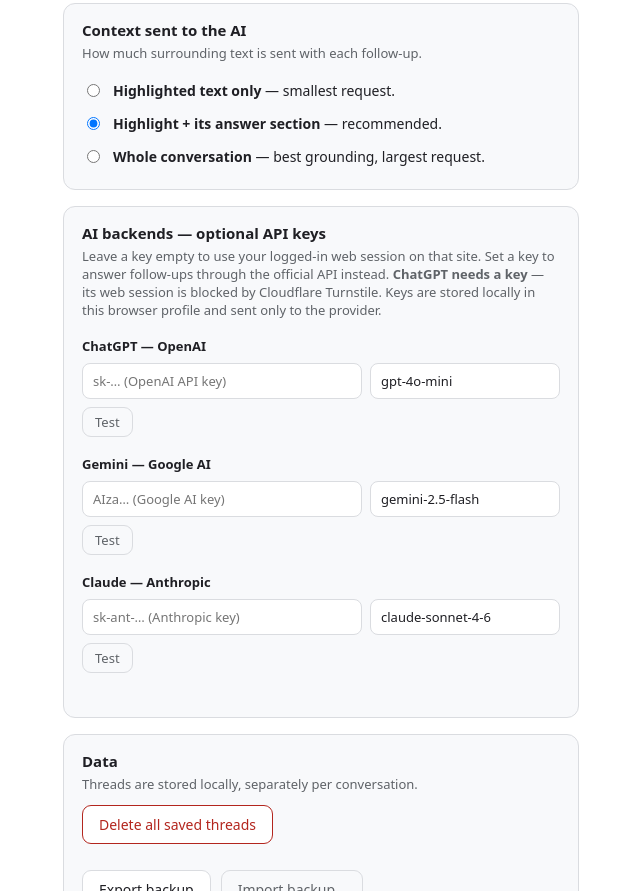
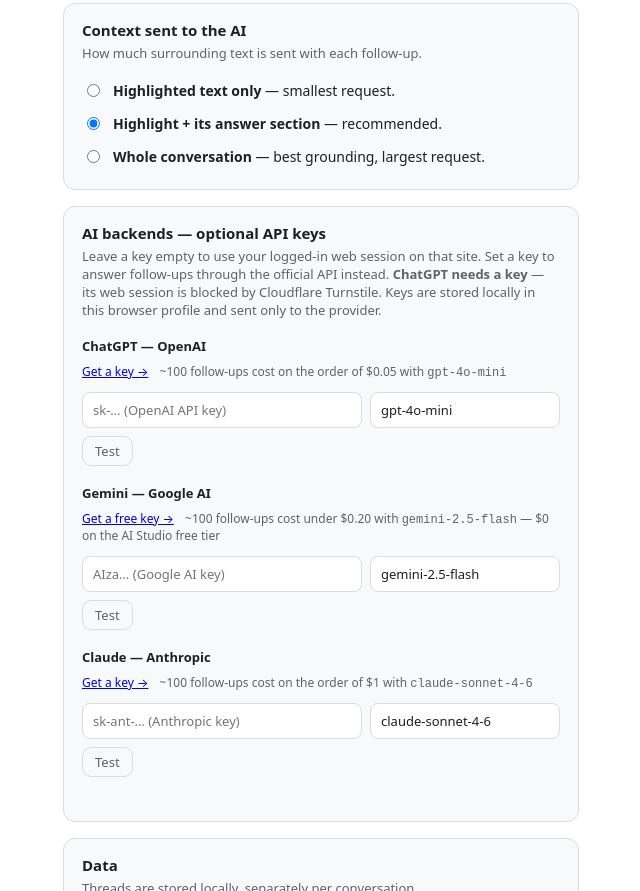
Before and after one commit to aryansk/marginalia, a website with bundled scripts: page src/options/options.html in a window 1280 px wide. Shown: the part 356-1247 px from the top of the page, without its empty margins (319-959 px from the left). Built offline with nearby package versions, Linux system fonts and the light colour scheme; some packages are replaced by stand-ins of ours.

Commit message:
feat(options): link key sources and set cost expectations per provider

```diff
--- a/src/options/options.css
+++ b/src/options/options.css
@@ -120,6 +120,15 @@ button {
   align-items: center;
   margin: 12px 0;
 }
+.keysrc {
+  grid-column: 1 / -1;
+  margin: 0 0 4px;
+  font-size: 12px;
+  color: var(--muted);
+}
+.keysrc a {
+  margin-right: 8px;
+}
 .provider h3 {
   grid-column: 1 / -1;
   margin: 6px 0 0;
--- a/src/options/options.html
+++ b/src/options/options.html
@@ -57,6 +57,12 @@
 
         <div class="provider">
           <h3>ChatGPT — OpenAI</h3>
+          <p class="keysrc">
+            <a href="https://platform.openai.com/api-keys" target="_blank" rel="noopener noreferrer"
+              >Get a key →</a
+            >
+            <span>~100 follow-ups cost on the order of $0.05 with <code>gpt-4o-mini</code></span>
+          </p>
           <input
             type="password"
             id="openai-key"
@@ -83,6 +89,15 @@
         </div>
         <div class="provider">
           <h3>Gemini — Google AI</h3>
+          <p class="keysrc">
+            <a href="https://aistudio.google.com/apikey" target="_blank" rel="noopener noreferrer"
+              >Get a free key →</a
+            >
+            <span
+              >~100 follow-ups cost under $0.20 with <code>gemini-2.5-flash</code> — $0 on the AI
+              Studio free tier</span
+            >
+          </p>
           <input
             type="password"
             id="gemini-key"
@@ -109,6 +124,15 @@
         </div>
         <div class="provider">
           <h3>Claude — Anthropic</h3>
+          <p class="keysrc">
+            <a
+              href="https://console.anthropic.com/settings/keys"
+              target="_blank"
+              rel="noopener noreferrer"
+              >Get a key →</a
+            >
+            <span>~100 follow-ups cost on the order of $1 with <code>claude-sonnet-4-6</code></span>
+          </p>
           <input
             type="password"
             id="anthropic-key"
```
